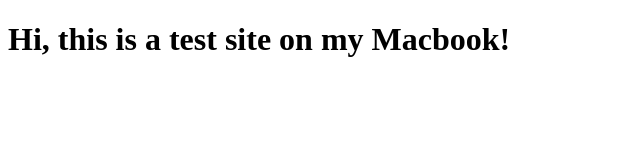
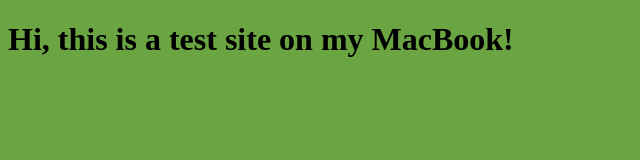
Before and after one commit to MatthewHettler/VSC-MacBook-Test, a plain HTML site: page src/index.html in a window 1280 px wide. Shown: the whole page, without its empty margins (0-640 px from the left). Drawn offline with Linux system fonts and the light colour scheme.

Commit message:
Added css file.

```diff
--- a/src/index.html
+++ b/src/index.html
@@ -4,8 +4,9 @@
     <meta charset="UTF-8">
     <meta name="viewport" content="width=device-width, initial-scale=1.0">
     <title>Test Site</title>
+    <link rel="stylesheet" href="/src/main.css">
 </head>
 <body>
-    <h1>Hi, this is a test site on my Macbook!</h1>
+    <h1>Hi, this is a test site on my MacBook!</h1>
 </body>
 </html>
--- /dev/null
+++ b/src/main.css
@@ -0,0 +1,3 @@
+html, body {
+    background-color: #6aa542;
+}
```
